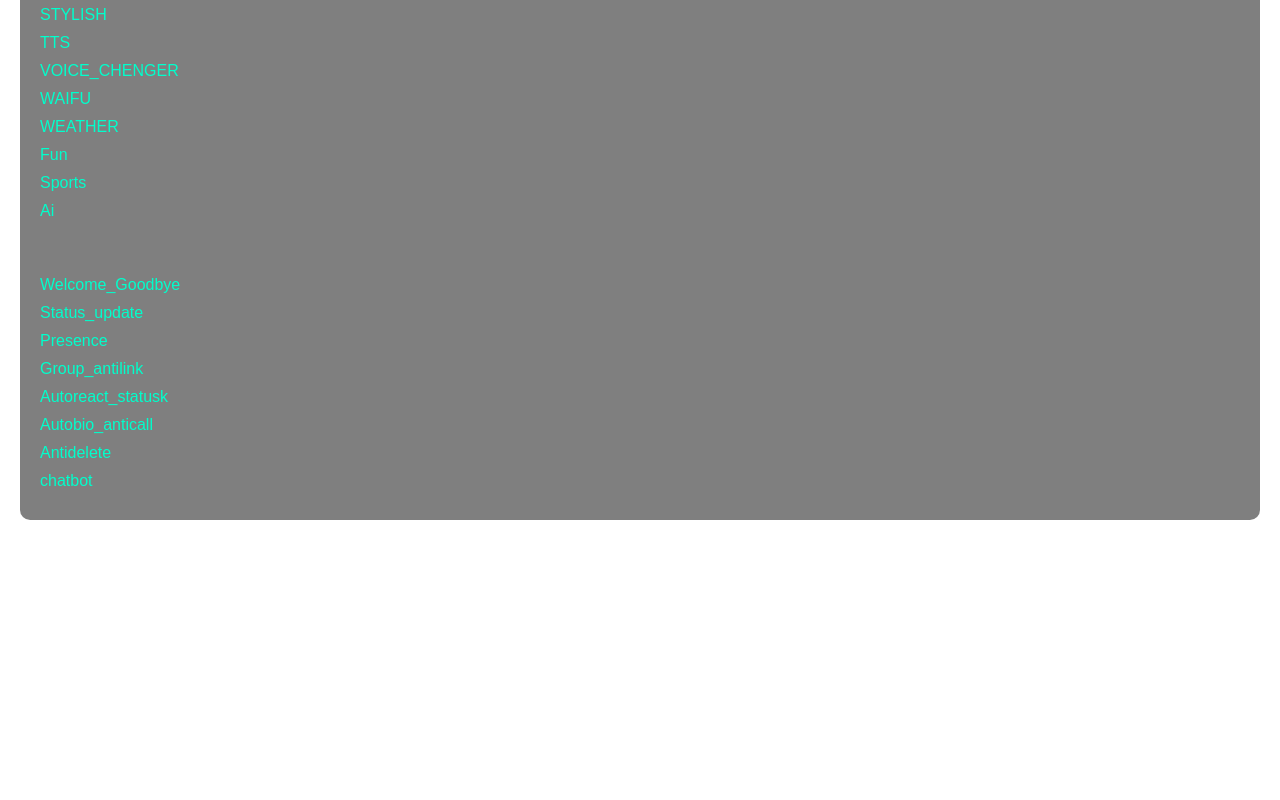
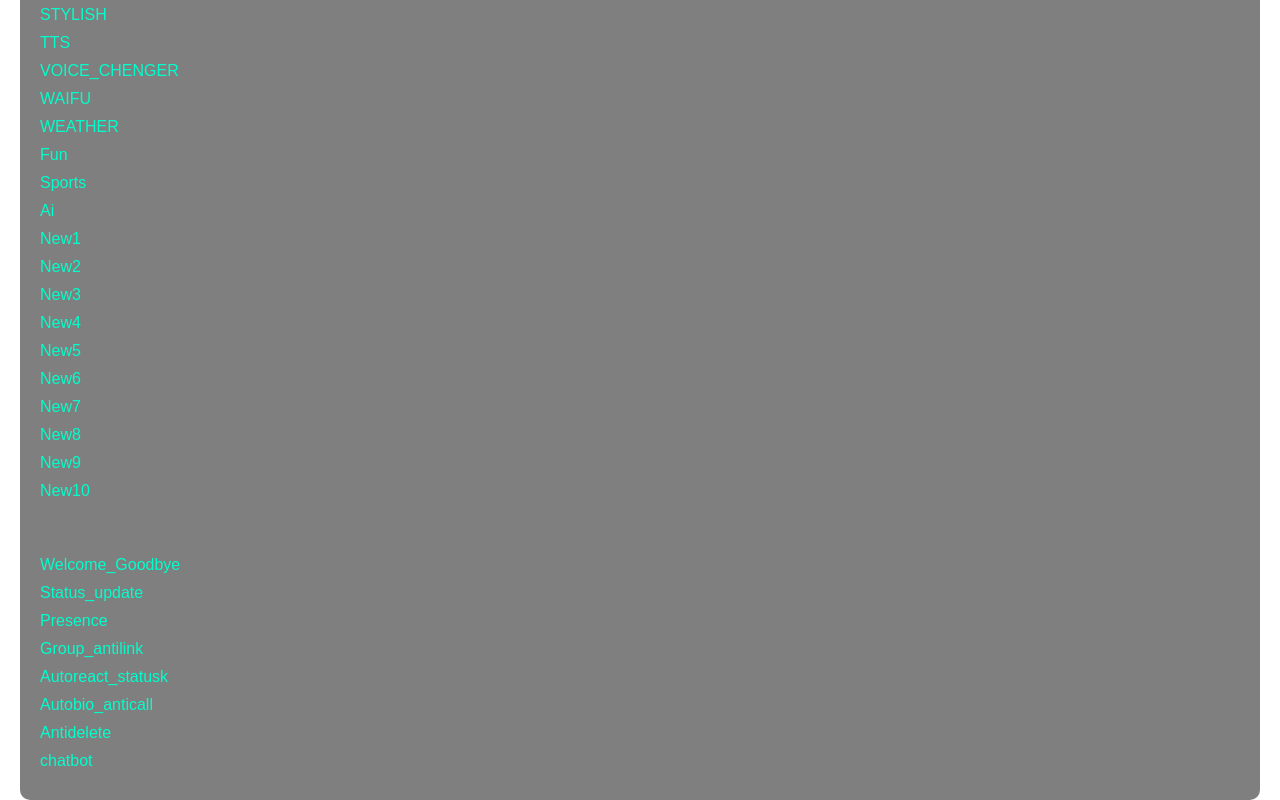
Before and after one commit to wevedo/Edit-base, a website: page index.html in a window 1280 px wide. Shown: the part 1043-1843 px from the top of the page. Before the commit the page ends 1563 px from the top, so only its background shows below. Drawn offline with Linux system fonts and the light colour scheme.

Commit message:
Update index.html

```diff
--- a/index.html
+++ b/index.html
@@ -124,11 +124,20 @@
       <li><a href="https://raw.githubusercontent.com/wevedo/Edit-base/refs/heads/main/adams/tts.js">TTS</a></li>
       <li><a href="https://raw.githubusercontent.com/wevedo/Edit-base/refs/heads/main/adams/voice_chenger.js">VOICE_CHENGER</a></li>
       <li><a href="https://raw.githubusercontent.com/wevedo/Edit-base/refs/heads/main/adams/waifu.js">WAIFU</a></li>
-      <ul>
       <li><a href="https://raw.githubusercontent.com/wevedo/Edit-base/refs/heads/main/adams/weather.js">WEATHER</a></li>
       <li><a href="https://raw.githubusercontent.com/wevedo/Edit-base/refs/heads/main/adams/Fun.js">Fun</a></li>
-      <li><a href="https://raw.githubusercontent.com/wevedo/Edit-base/refs/heads/main/adams/Sports.js">Sports</a></li>
-      <li><a href="https://raw.githubusercontent.com/wevedo/Edit-base/refs/heads/main/adams/Ai.js">Ai</a></li>
+     <li><a href="https://raw.githubusercontent.com/wevedo/Edit-base/refs/heads/main/adams/Sports.js">Sports</a></li>
+     <li><a href="https://raw.githubusercontent.com/wevedo/Edit-base/refs/heads/main/adams/Ai.js">Ai</a></li>
+     <li><a href="https://raw.githubusercontent.com/wevedo/Edit-base/refs/heads/main/adams/New1.js">New1</a></li>
+     <li><a href="https://raw.githubusercontent.com/wevedo/Edit-base/refs/heads/main/adams/New2.js">New2</a></li>
+     <li><a href="https://raw.githubusercontent.com/wevedo/Edit-base/refs/heads/main/adams/New3.js">New3</a></li>
+     <li><a href="https://raw.githubusercontent.com/wevedo/Edit-base/refs/heads/main/adams/New4.js">New4</a></li>
+     <li><a href="https://raw.githubusercontent.com/wevedo/Edit-base/refs/heads/main/adams/New5.js">New5</a></li>
+     <li><a href="https://raw.githubusercontent.com/wevedo/Edit-base/refs/heads/main/adams/New6.js">New6</a></li>
+     <li><a href="https://raw.githubusercontent.com/wevedo/Edit-base/refs/heads/main/adams/New7.js">New7</a></li>
+     <li><a href="https://raw.githubusercontent.com/wevedo/Edit-base/refs/heads/main/adams/New8.js">New8</a></li>
+     <li><a href="https://raw.githubusercontent.com/wevedo/Edit-base/refs/heads/main/adams/New9.js">New9</a></li>
+     <li><a href="https://raw.githubusercontent.com/wevedo/Edit-base/refs/heads/main/adams/New10.js">New10</a></li>
       </ul>
 
     <!-- Space before new files -->
```
